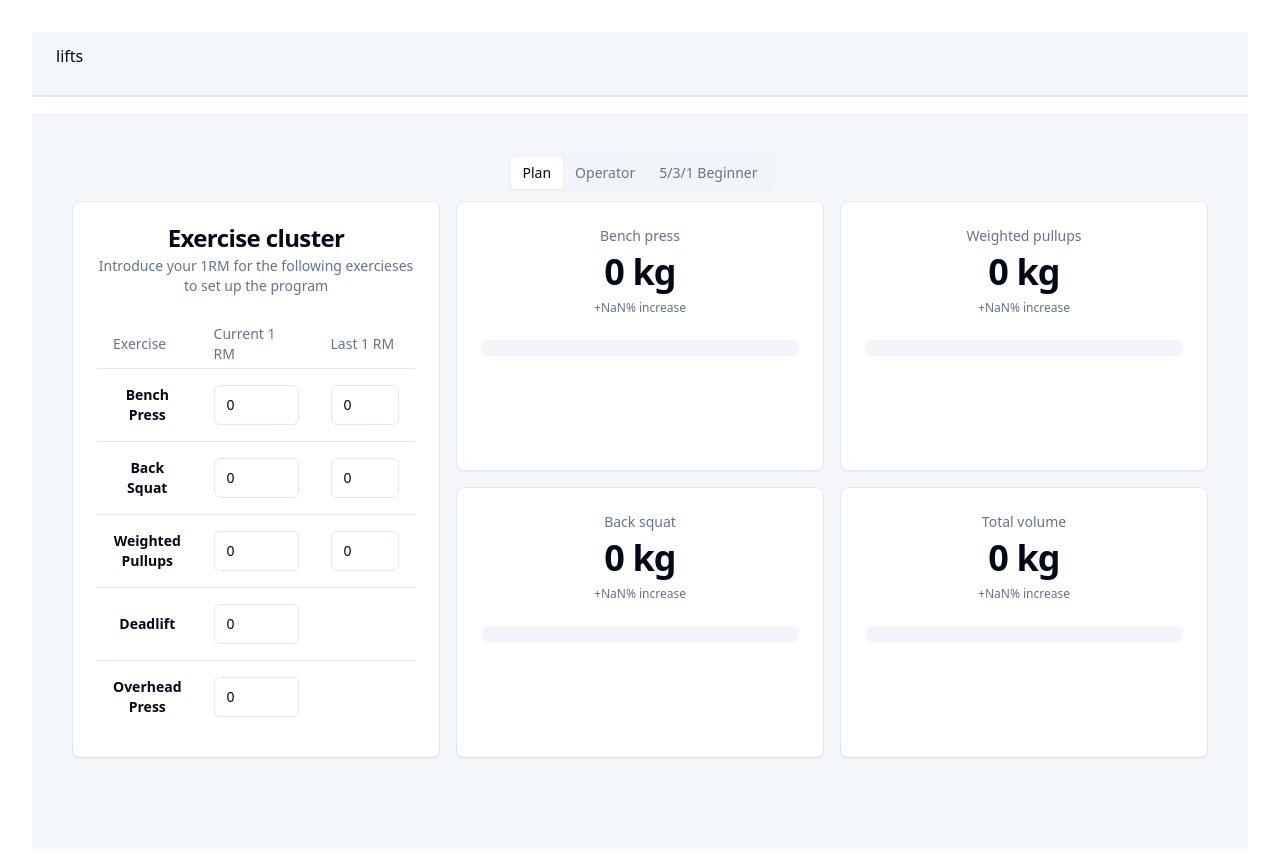
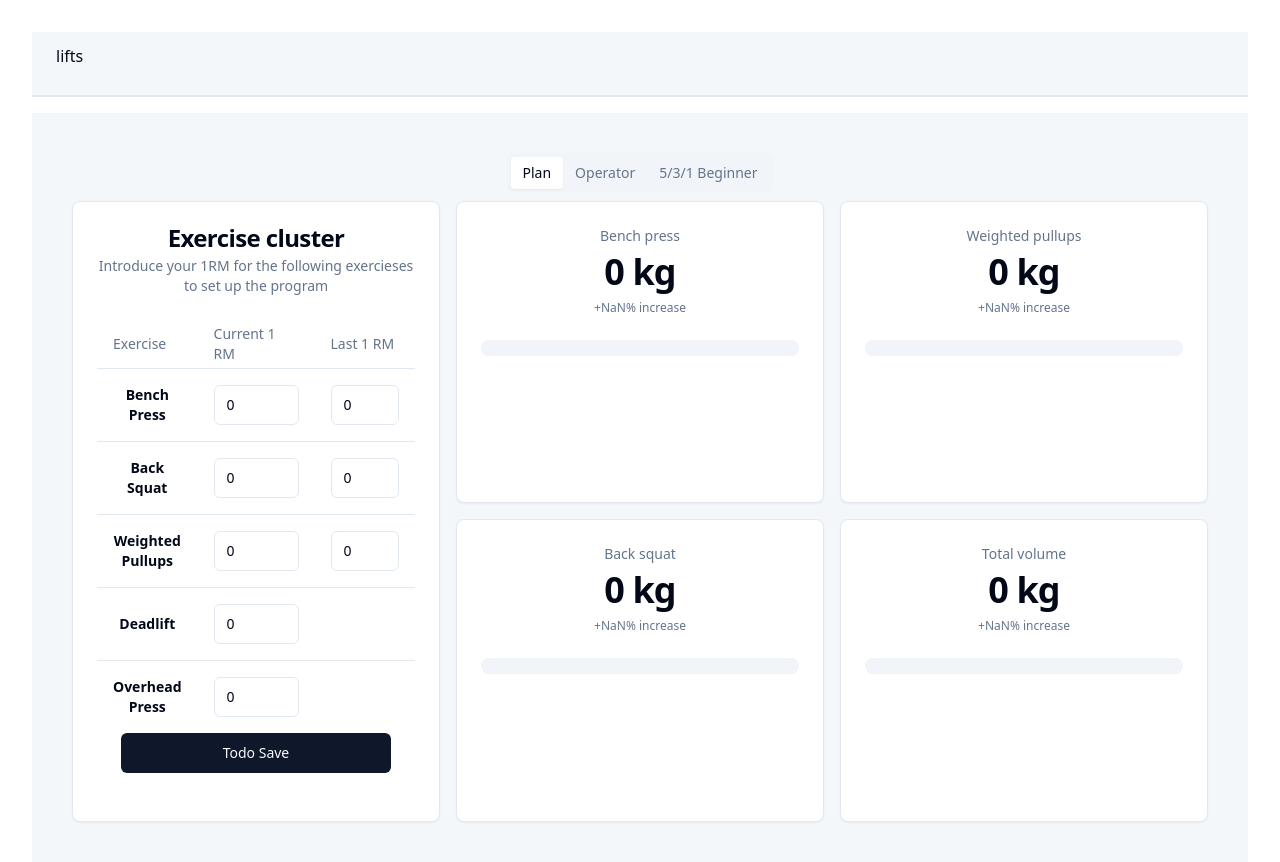
Before and after one commit to vrnvu/lifts, a React (Vite) app: page / in a window 1280 px wide. Shown: the top 862 px of the page. Built offline with nearby package versions, Linux system fonts and the light colour scheme.

Commit message:
todo save button in localStorage

```diff
--- a/src/components/Cluster.tsx
+++ b/src/components/Cluster.tsx
@@ -2,6 +2,7 @@ import {
   Card,
   CardContent,
   CardDescription,
+  CardFooter,
   CardHeader,
   CardTitle,
 } from "@/components/ui/card"
@@ -16,9 +17,12 @@ import {
   TableRow,
 } from "@/components/ui/table"
 import { ExerciseType, UserConfig, toName, useUserConfig } from "@/contexts/UserConfigContext";
+import { Button } from "./ui/button";
 
 export default function Cluster() {
   const userConfig: UserConfig = useUserConfig();
+
+
   const [benchPress, setBenchPress] = userConfig.exercises.get(ExerciseType.BENCH_PRESS)!;
   const [backSquat, setBackSquat] = userConfig.exercises.get(ExerciseType.BACK_SQUAT)!;
   const [weightedPullups, setWeightedPullups] = userConfig.exercises.get(ExerciseType.WEIGHTED_PULLUPS)!;
@@ -116,6 +120,9 @@ export default function Cluster() {
             </TableRow>
           </TableBody>
         </Table>
+        <CardFooter>
+          <Button className="w-full">Todo Save</Button>
+        </CardFooter>
       </CardContent>
     </Card>
   )
```
